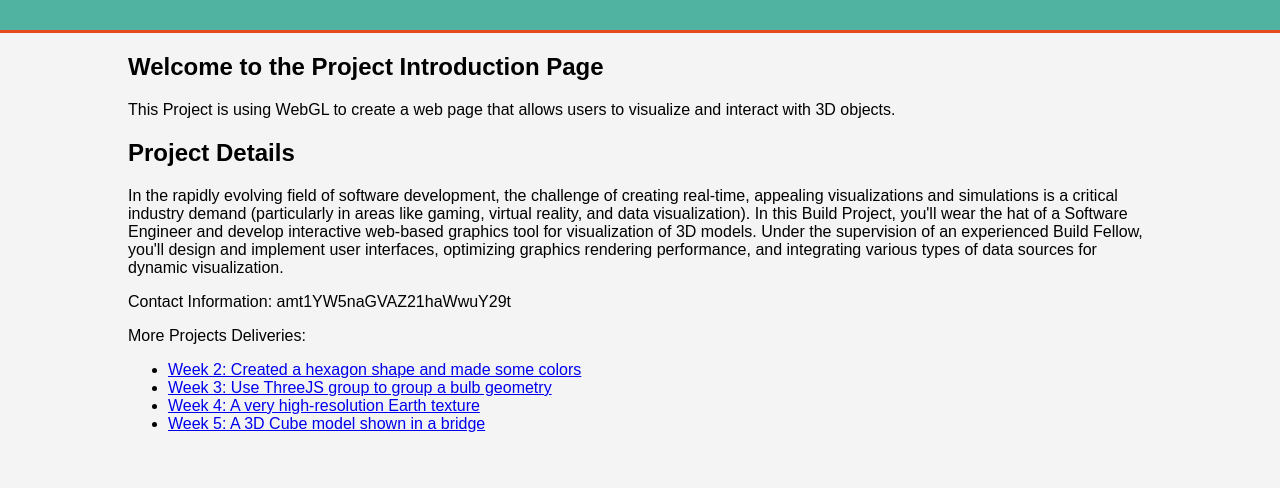
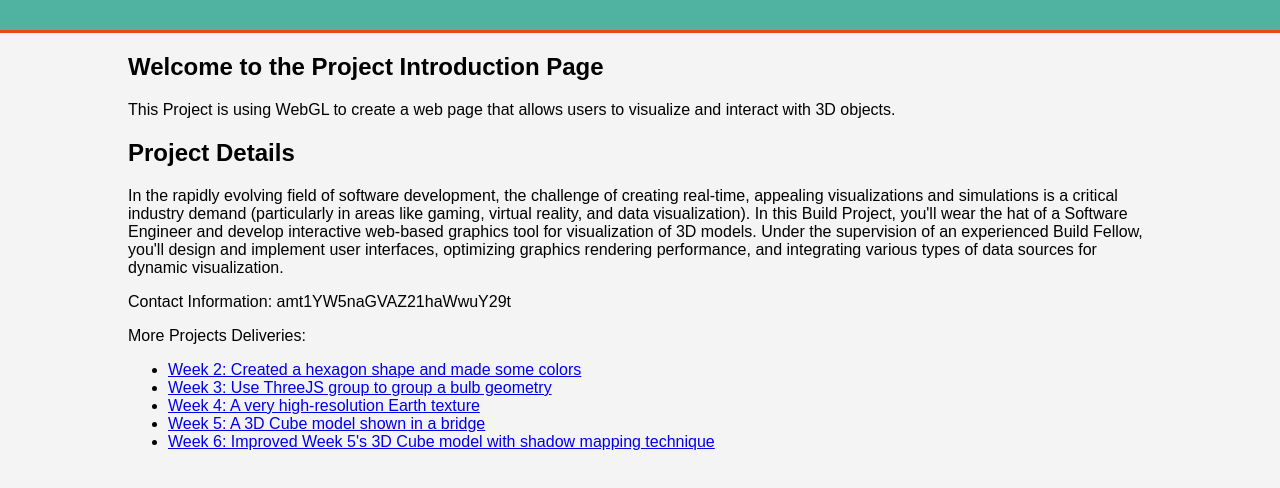
Before and after one commit to jiakuanghe/jiakuanghe.github.io, a plain HTML site: page project/interactive-web-based-3d-visualization-tool/index.html in a window 1280 px wide. Shown: the part 70-558 px from the top of the page. Drawn offline with Linux system fonts and the light colour scheme.

Commit message:
feat: Add Week 6 3D Cube model with shadow mapping technique to index.html

```diff
--- a/project/interactive-web-based-3d-visualization-tool/index.html
+++ b/project/interactive-web-based-3d-visualization-tool/index.html
@@ -99,6 +99,9 @@
                 <li>
                     <a href="./class05_1.html">Week 5: A 3D Cube model shown in a bridge</a>
                 </li>
+                <li>
+                    <a href="./class06_1.html">Week 6: Improved Week 5's 3D Cube model with shadow mapping technique</a>
+                </li>
             </ul>
         </footer>
     </div>
```
